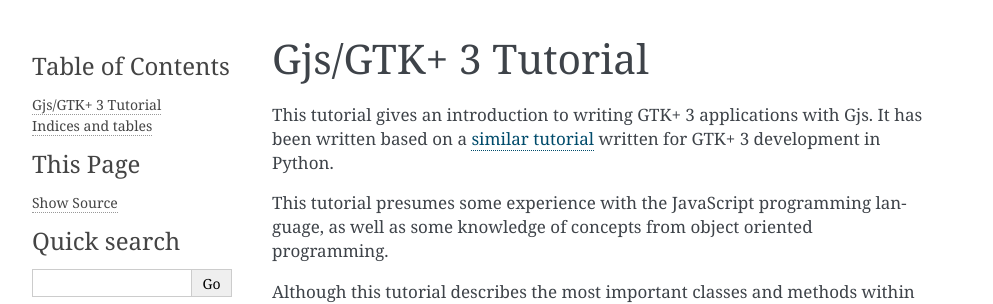
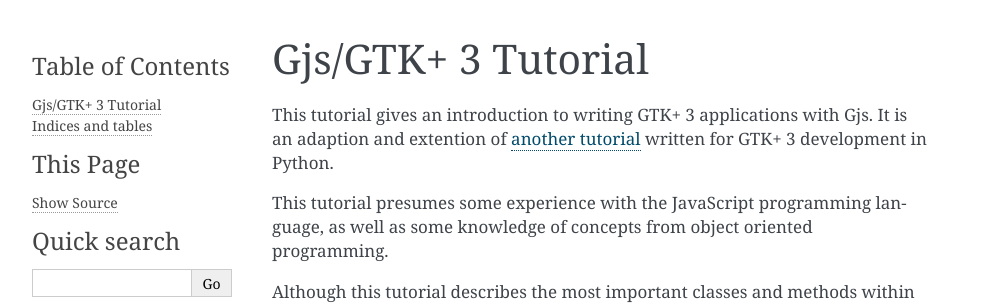
Before and after one commit to cbjartli/Gjs-Tutorial, a Sphinx documentation site: the page built from source/index.txt, in a window 1280 px wide. Shown: the top 304 px of the page, without its empty margins (148-1141 px from the left). Built offline with Sphinx 7.4.7, drawn with Linux system fonts in a browser that asks for light colours.

Commit message:
Wording in attribution, index

```diff
--- a/source/index.txt
+++ b/source/index.txt
@@ -11,7 +11,7 @@
 ===================
 
 This tutorial gives an introduction to writing GTK+ 3 applications with Gjs.
-It has been written based on a `similar tutorial <https://python-gtk-3-tutorial.readthedocs.io>`_ written for GTK+ 3 development
+It is an adaption and extention of `another tutorial <https://python-gtk-3-tutorial.readthedocs.io>`_ written for GTK+ 3 development
 in Python.
 
 This tutorial presumes some experience with the JavaScript programming language,
```
